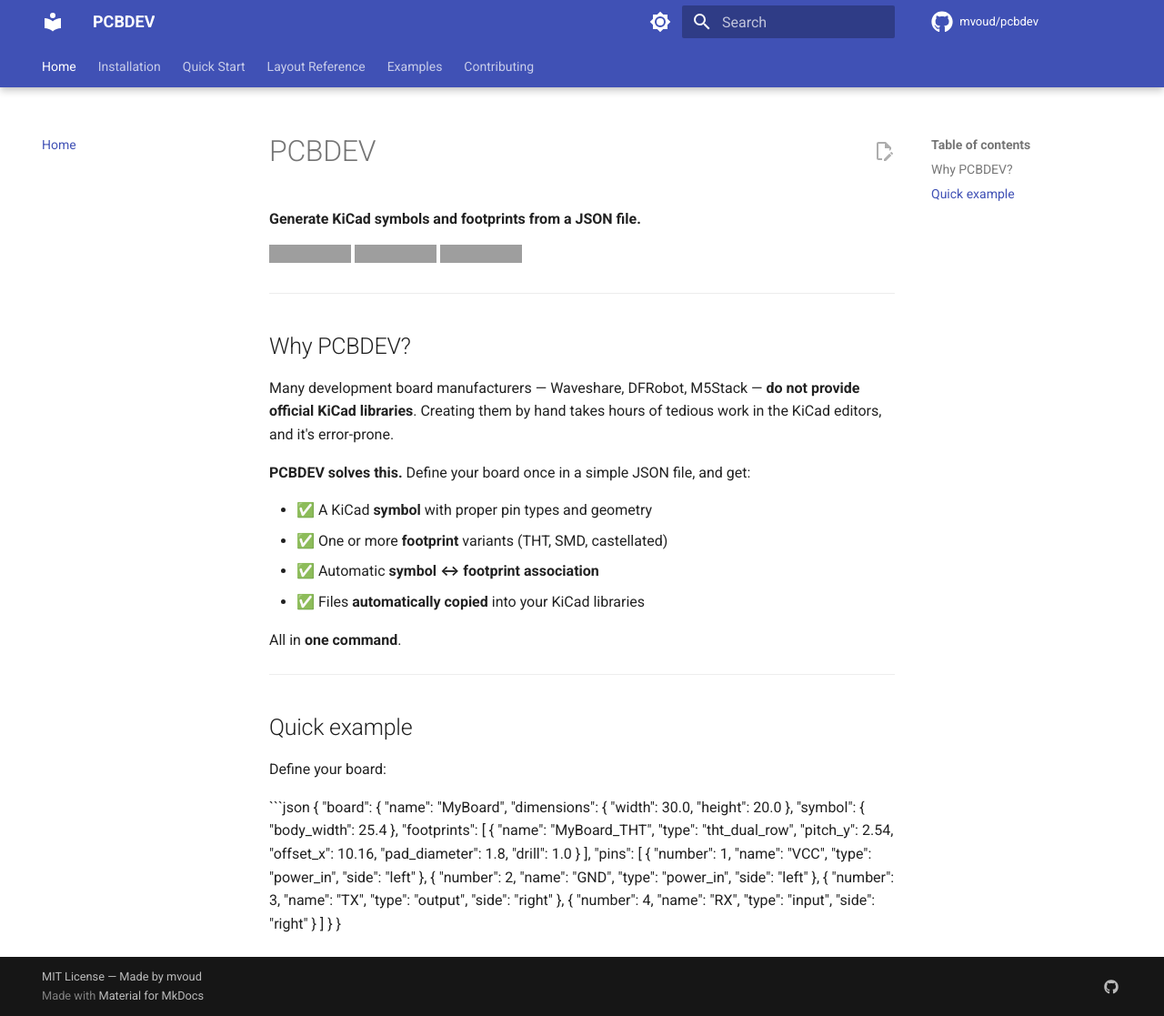
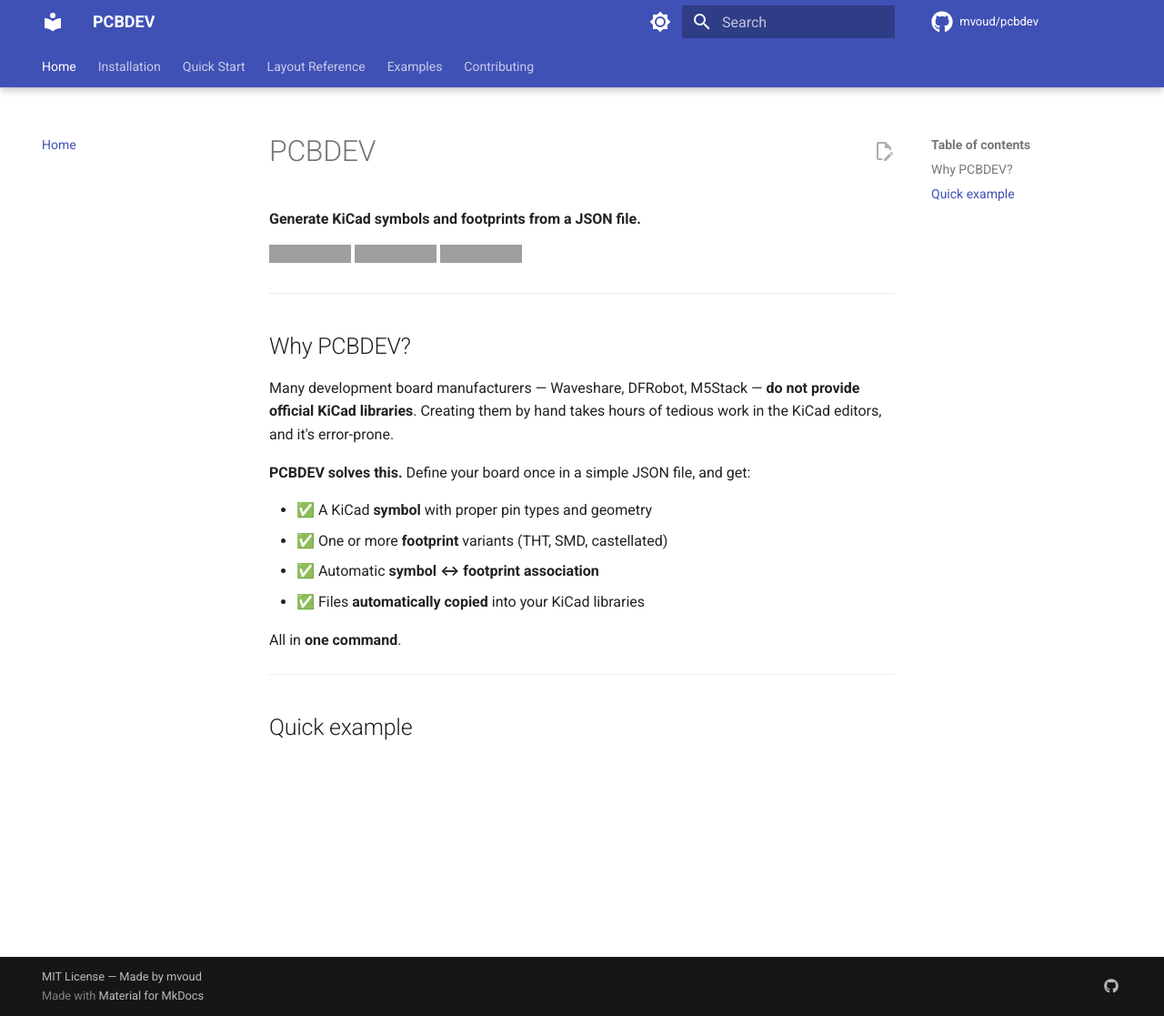
Before and after one commit to mvoud/pcbdev, an MkDocs documentation site: the page built from docs/index.md, in a window 1280 px wide and 1117 px high. Shown: the whole window at 91% size. Built offline with MkDocs 1.6.1 and Material for MkDocs 9.7.7, drawn with Linux system fonts in a browser that asks for light colours; comment, search, counter and statistics services are not loaded; the version menu is left out; grey boxes are pictures that could not be loaded.

Commit message:
Updated index.md

````diff
--- a/docs/index.md
+++ b/docs/index.md
@@ -24,30 +24,3 @@ All in **one command**.
 ---
 
 ## Quick example
-
-Define your board:
-
-```json
-{
-  "board": {
-    "name": "MyBoard",
-    "dimensions": { "width": 30.0, "height": 20.0 },
-    "symbol": { "body_width": 25.4 },
-    "footprints": [
-      {
-        "name": "MyBoard_THT",
-        "type": "tht_dual_row",
-        "pitch_y": 2.54,
-        "offset_x": 10.16,
-        "pad_diameter": 1.8,
-        "drill": 1.0
-      }
-    ],
-    "pins": [
-      { "number": 1, "name": "VCC", "type": "power_in", "side": "left" },
-      { "number": 2, "name": "GND", "type": "power_in", "side": "left" },
-      { "number": 3, "name": "TX",  "type": "output",   "side": "right" },
-      { "number": 4, "name": "RX",  "type": "input",    "side": "right" }
-    ]
-  }
-}
````
